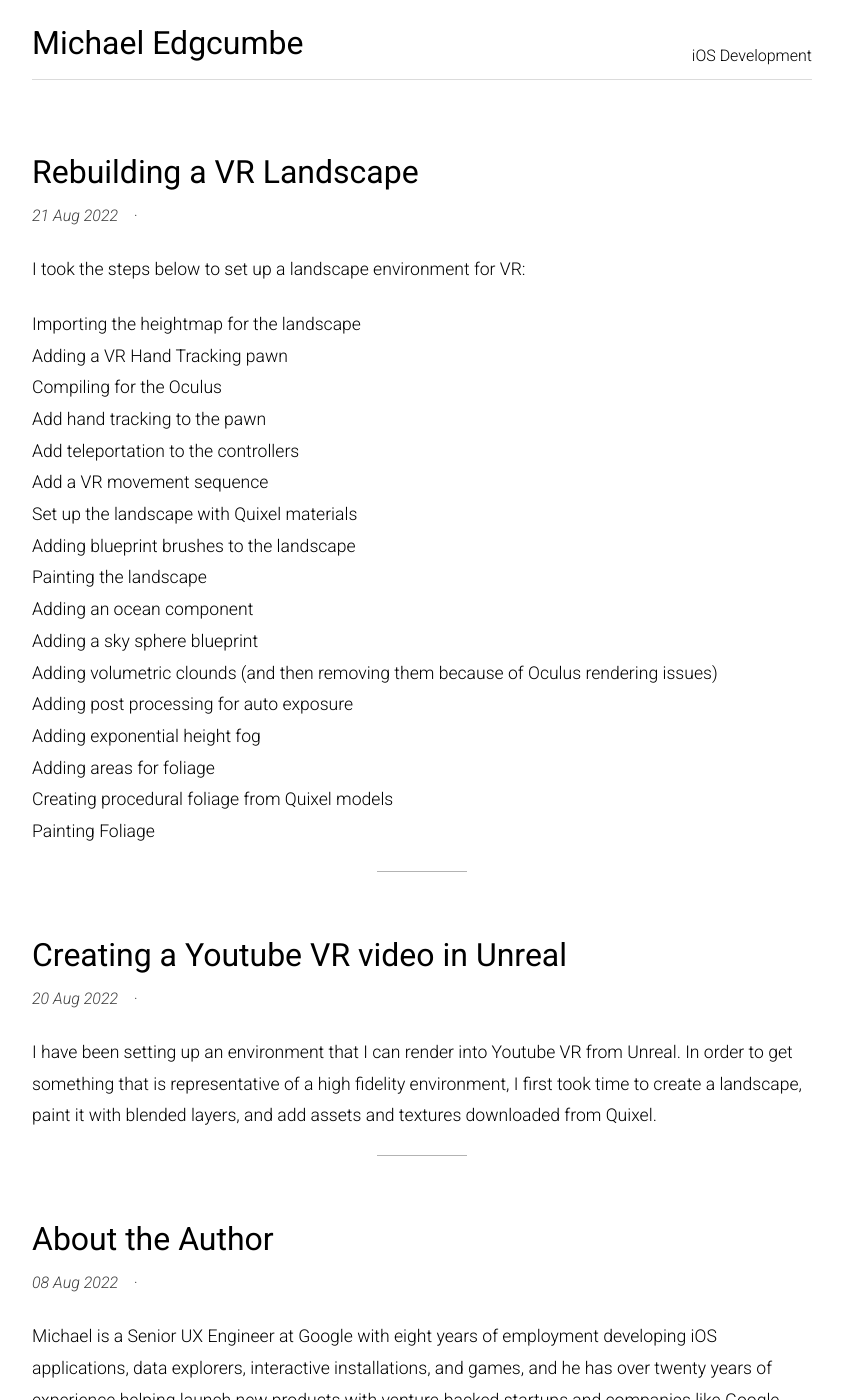
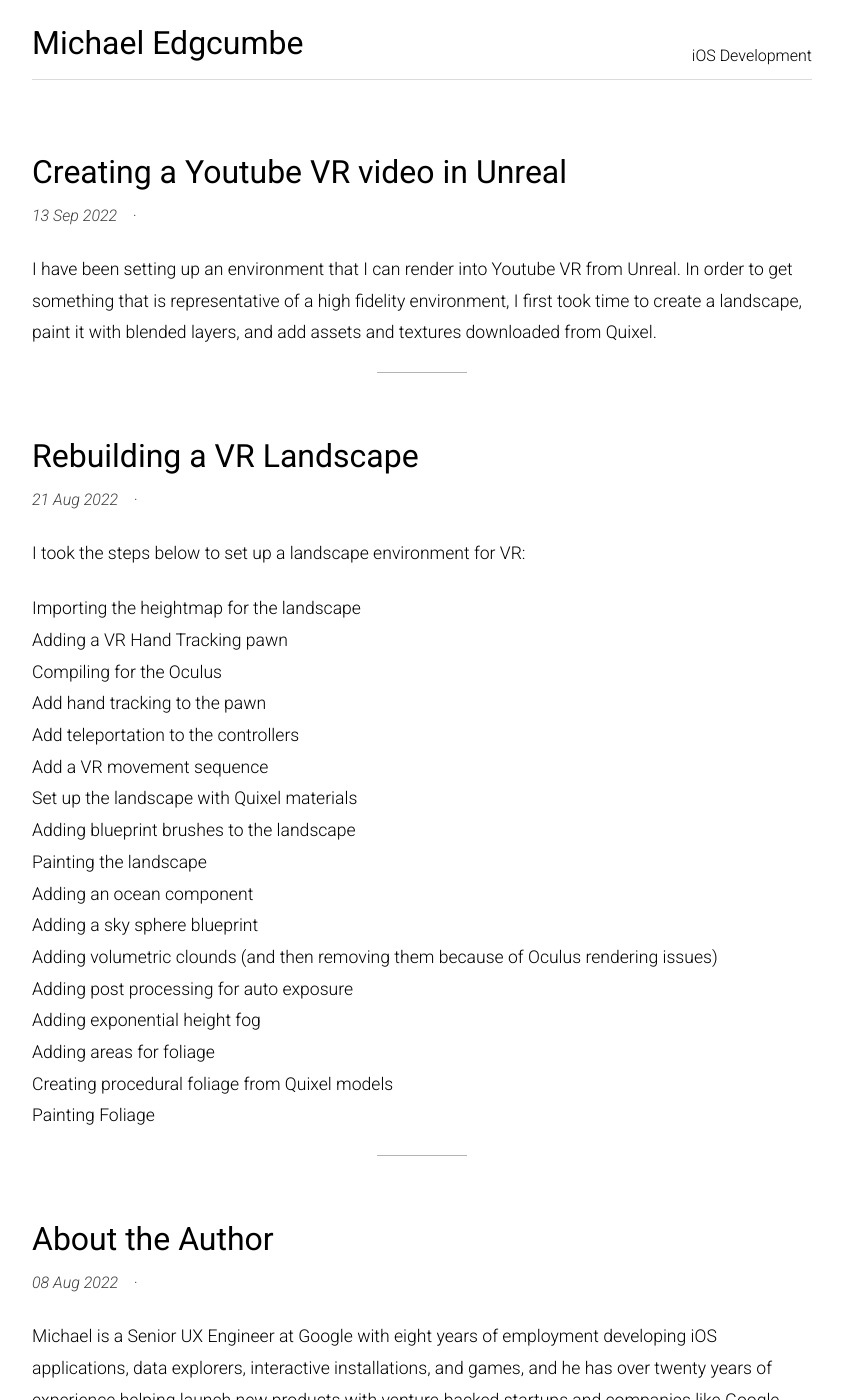
Before and after one commit to voxels/voxels.github.io, a Jekyll site: the page built from index.html, in a window 1280 px wide and 1400 px high. Shown: the whole window, without its empty margins (218-1061 px from the left). Built offline with Jekyll 4.4.1, drawn with Linux system fonts in a browser that asks for light colours; the list of posts is cut into pages by our own code.

Commit message:
Updating post date

```diff
--- a/_posts/2022-08-20-creating-a-youtube-vr-video-in-unreal.markdown
+++ b/_posts/2022-09-13-creating-a-youtube-vr-video-in-unreal.markdown
@@ -1,7 +1,7 @@
 ---
 layout: post
 title:  "Creating a Youtube VR video in Unreal"
-date:   2022-08-20 00:00:05 -0000
+date:   2022-09-13 00:00:05 -0000
 ---
 
 I have been setting up an environment that I can render into Youtube VR from Unreal.  In order to get something that is representative of a high fidelity environment, I first took time to create a landscape, paint it with blended layers, and add assets and textures downloaded from Quixel.
```
